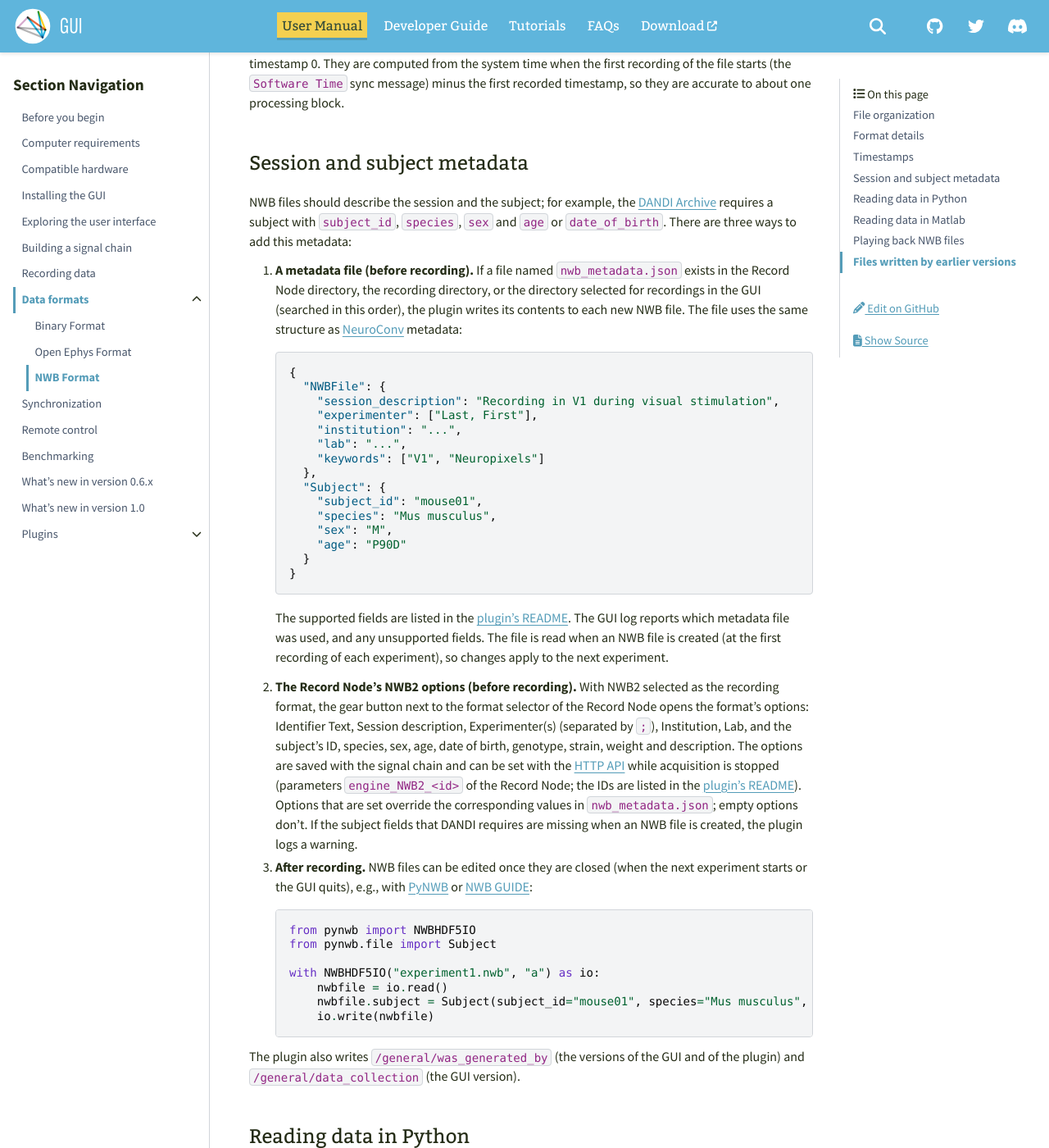
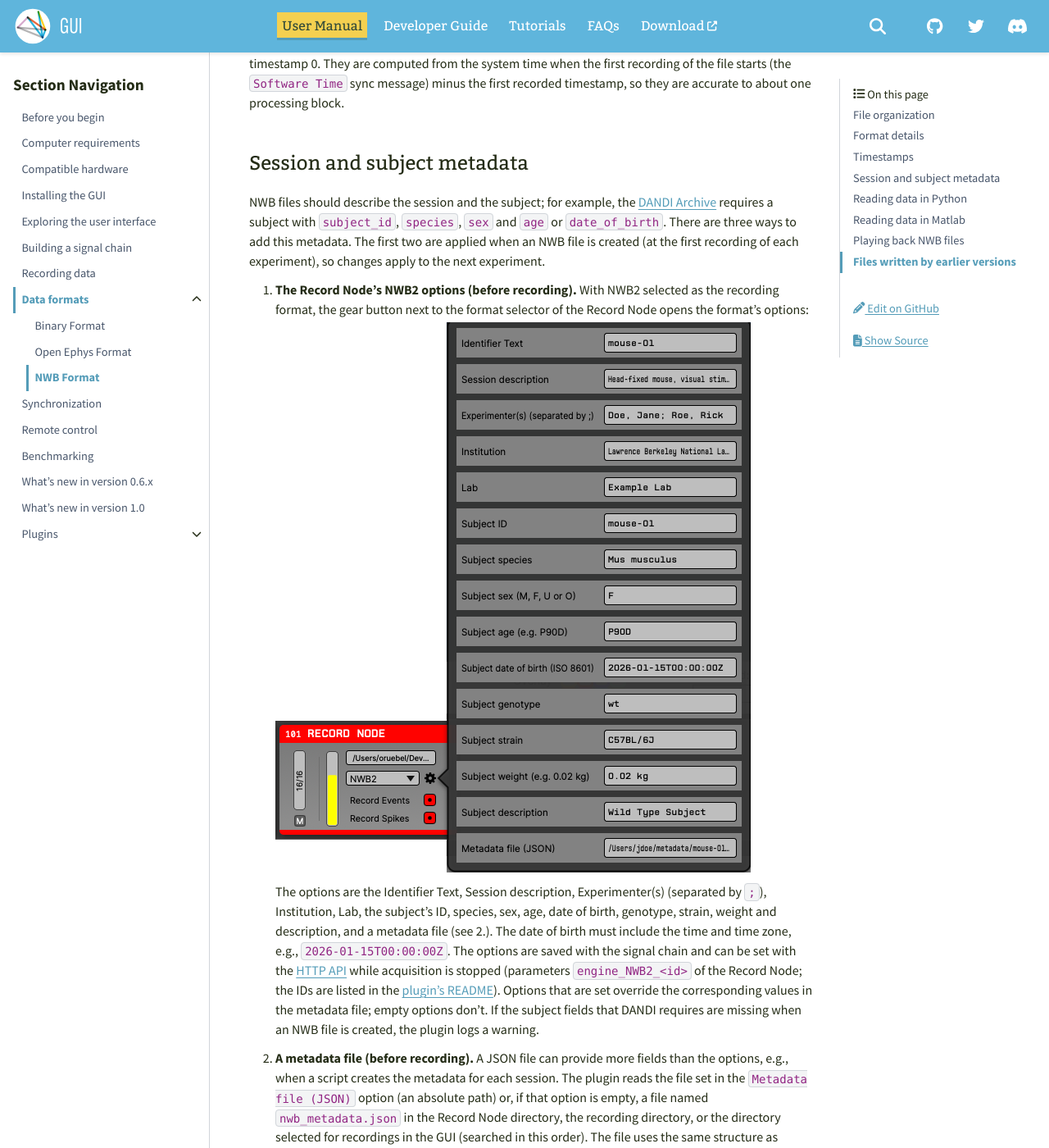
Before and after one commit to open-ephys/gui-docs, a Sphinx documentation site: the page built from source/User-Manual/Data-formats/NWB-format.rst, in a window 1280 px wide and 1400 px high, scrolled down 5145 px. Shown: the whole window at 82% size. Built offline with Sphinx 7.4.7 and the PyData theme 0.15.4, drawn with Linux system fonts in a browser that asks for light colours; some of the changed text lies outside the part shown.

Commit message:
NWB format: options dialog screenshot and metadata file option
List the Record Node's NWB2 options first, with a screenshot, then the
metadata file, which can now be set in the options. Both are applied when an
NWB file is created.

Co-Authored-By: Claude Opus 5.5 <noreply@anthropic.com>

```diff
--- a/source/User-Manual/Data-formats/NWB-format.rst
+++ b/source/User-Manual/Data-formats/NWB-format.rst
@@ -155,9 +155,16 @@ Timestamps are the GUI's synchronized timestamps, as in the :ref:`binaryformat`:
 Session and subject metadata
 #############################
 
-NWB files should describe the session and the subject; for example, the `DANDI Archive <https://dandiarchive.org>`__ requires a subject with :code:`subject_id`, :code:`species`, :code:`sex` and :code:`age` or :code:`date_of_birth`. There are three ways to add this metadata:
+NWB files should describe the session and the subject; for example, the `DANDI Archive <https://dandiarchive.org>`__ requires a subject with :code:`subject_id`, :code:`species`, :code:`sex` and :code:`age` or :code:`date_of_birth`. There are three ways to add this metadata. The first two are applied when an NWB file is created (at the first recording of each experiment), so changes apply to the next experiment.
 
-1. **A metadata file (before recording).** If a file named :code:`nwb_metadata.json` exists in the Record Node directory, the recording directory, or the directory selected for recordings in the GUI (searched in this order), the plugin writes its contents to each new NWB file. The file uses the same structure as `NeuroConv <https://neuroconv.readthedocs.io>`__ metadata:
+1. **The Record Node's NWB2 options (before recording).** With NWB2 selected as the recording format, the gear button next to the format selector of the Record Node opens the format's options:
+
+   .. image:: ../../_static/images/recordingdata/nwb/nwb2-options.png
+      :alt: The NWB2 options of the Record Node
+
+   The options are the Identifier Text, Session description, Experimenter(s) (separated by :code:`;`), Institution, Lab, the subject's ID, species, sex, age, date of birth, genotype, strain, weight and description, and a metadata file (see 2.). The date of birth must include the time and time zone, e.g., :code:`2026-01-15T00:00:00Z`. The options are saved with the signal chain and can be set with the :ref:`HTTP API <remotecontrol>` while acquisition is stopped (parameters :code:`engine_NWB2_<id>` of the Record Node; the IDs are listed in the `plugin's README <https://github.com/open-ephys-plugins/nwb-format#session-and-subject-metadata>`__). Options that are set override the corresponding values in the metadata file; empty options don't. If the subject fields that DANDI requires are missing when an NWB file is created, the plugin logs a warning.
+
+2. **A metadata file (before recording).** A JSON file can provide more fields than the options, e.g., when a script creates the metadata for each session. The plugin reads the file set in the :code:`Metadata file (JSON)` option (an absolute path) or, if that option is empty, a file named :code:`nwb_metadata.json` in the Record Node directory, the recording directory, or the directory selected for recordings in the GUI (searched in this order). The file uses the same structure as `NeuroConv <https://neuroconv.readthedocs.io>`__ metadata:
 
    .. code-block:: json
 
@@ -177,9 +184,7 @@ NWB files should describe the session and the subject; for example, the `DANDI A
         }
       }
 
-   The supported fields are listed in the `plugin's README <https://github.com/open-ephys-plugins/nwb-format#session-and-subject-metadata>`__. The GUI log reports which metadata file was used, and any unsupported fields. The file is read when an NWB file is created (at the first recording of each experiment), so changes apply to the next experiment.
-
-2. **The Record Node's NWB2 options (before recording).** With NWB2 selected as the recording format, the gear button next to the format selector of the Record Node opens the format's options: Identifier Text, Session description, Experimenter(s) (separated by :code:`;`), Institution, Lab, and the subject's ID, species, sex, age, date of birth, genotype, strain, weight and description. The options are saved with the signal chain and can be set with the :ref:`HTTP API <remotecontrol>` while acquisition is stopped (parameters :code:`engine_NWB2_<id>` of the Record Node; the IDs are listed in the `plugin's README <https://github.com/open-ephys-plugins/nwb-format#session-and-subject-metadata>`__). Options that are set override the corresponding values in :code:`nwb_metadata.json`; empty options don't. If the subject fields that DANDI requires are missing when an NWB file is created, the plugin logs a warning.
+   The supported fields are listed in the `plugin's README <https://github.com/open-ephys-plugins/nwb-format#session-and-subject-metadata>`__. The GUI log reports which metadata file was used, and any unsupported fields.
 
 3. **After recording.** NWB files can be edited once they are closed (when the next experiment starts or the GUI quits), e.g., with `PyNWB <https://pynwb.readthedocs.io>`__ or `NWB GUIDE <https://nwb-guide.readthedocs.io>`__:
 
```
Also changed, not shown: source/_static/images/recordingdata/nwb/nwb2-options.png (added).
